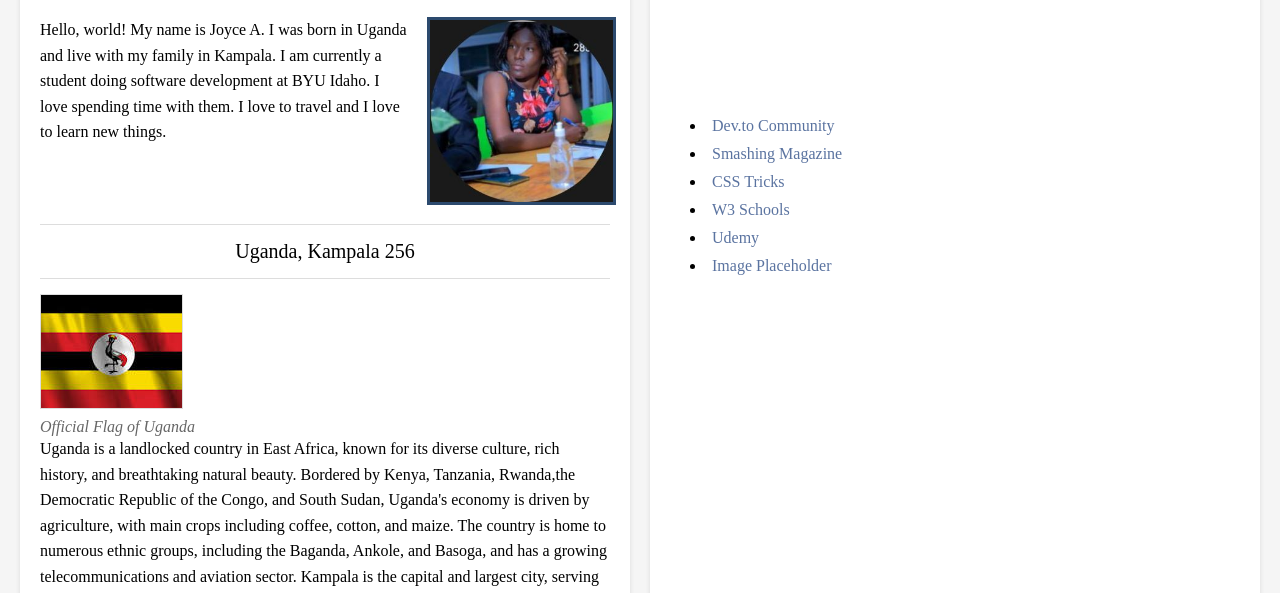
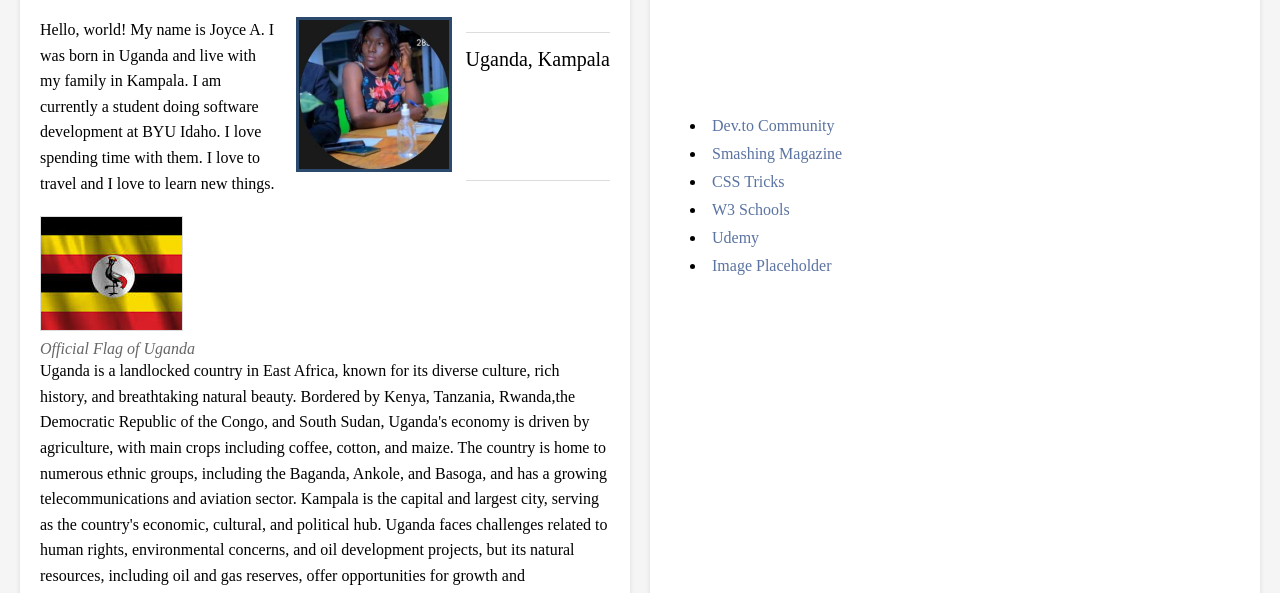
Before and after one commit to Joyceachen/wdd131, a plain HTML site: page index.html in a window 1280 px wide. Shown: the part 203-796 px from the top of the page. Drawn offline with Linux system fonts and the light colour scheme.

Commit message:
Edited the files

```diff
--- a/index.html
+++ b/index.html
@@ -36,11 +36,8 @@
 					<div class="profile-image">
 						<img src="images/profile.jpg" alt="Joyce Achen">
 					</div>
-				</div>
 
-				<div class="location">
-					Uganda, Kampala 256
-				</div>
+				<div class="location">Uganda, Kampala</div>
 
 				<div class="Uganda">
 					<div class="flag">
--- a/styles/base.css
+++ b/styles/base.css
@@ -91,7 +91,7 @@ body {
 }
 
 .location {
-	text-align: center;
+	text-align: left;
 	padding: 15px 0;
 	margin: 15px 0;
 	border-top: 1px solid #ddd;
@@ -125,6 +125,7 @@ body {
 .country-info {
 	flex: 20;
 	line-height: 1.6;
+
 }
 
 .resources-list {
```
